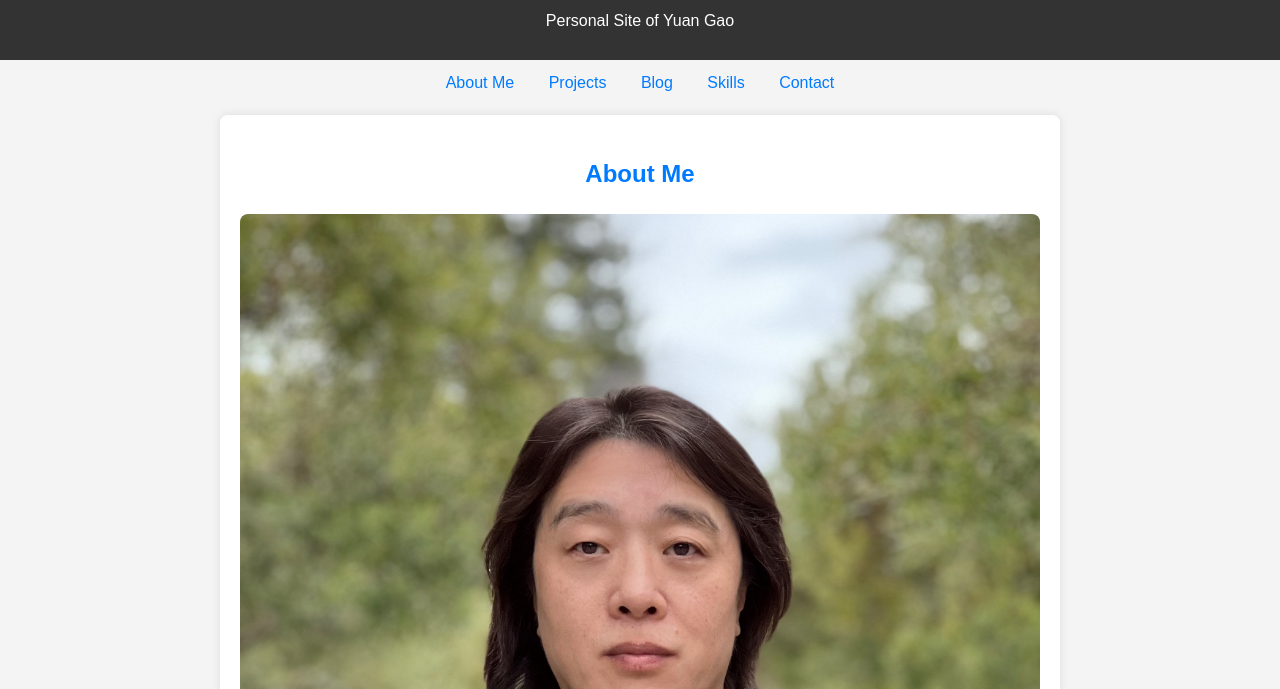
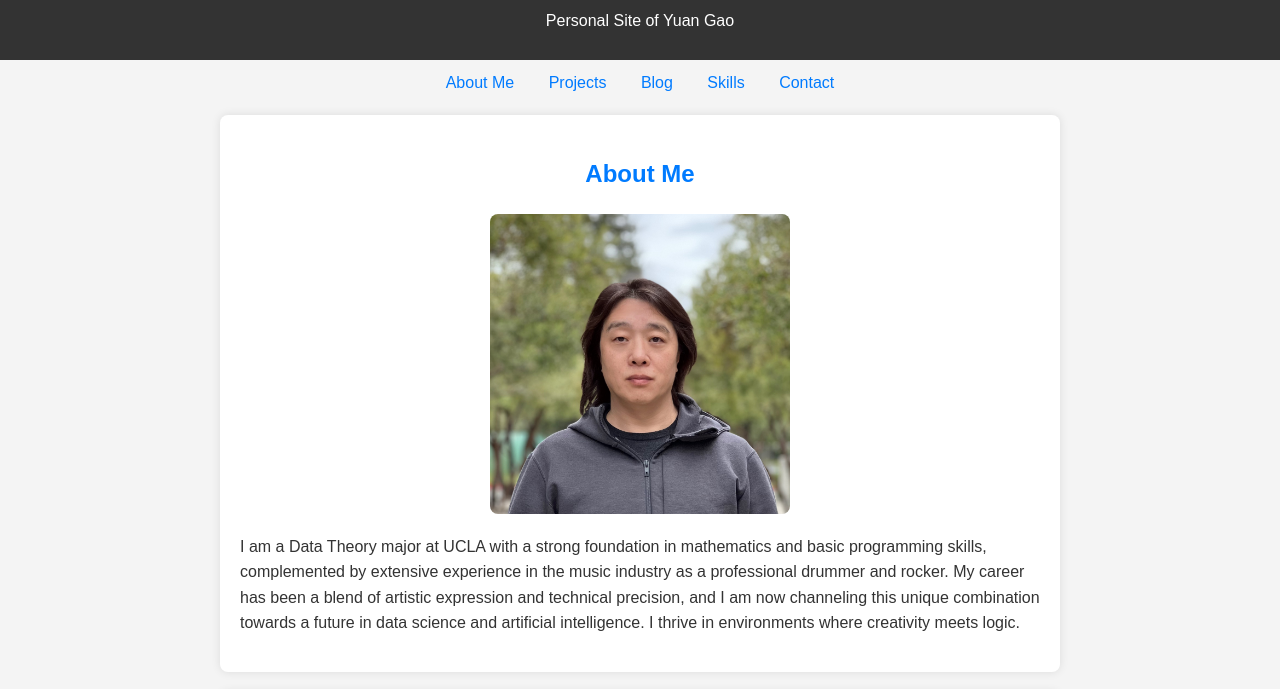
Before and after one commit to Yhilosoghy/YuanGao.github.io, a plain HTML site: page index.html in a window 1280 px wide. Shown: the part 96-785 px from the top of the page. Drawn offline with Linux system fonts and the light colour scheme.

Commit message:
Update index.html

```diff
--- a/index.html
+++ b/index.html
@@ -72,7 +72,7 @@
     <section id="about-me">
         <h2>About Me</h2>
         <!-- Image Inserted Here -->
-        <img src="YG.jpg" alt="Yuan Gao's Photo">
+        <img src="YG.jpg" alt="Yuan Gao's Photo" width="300">
         <p>I am a Data Theory major at UCLA with a strong foundation in mathematics and basic programming skills, complemented by extensive experience in the music industry as a professional drummer and rocker. My career has been a blend of artistic expression and technical precision, and I am now channeling this unique combination towards a future in data science and artificial intelligence. I thrive in environments where creativity meets logic.</p>
     </section>
 
```
